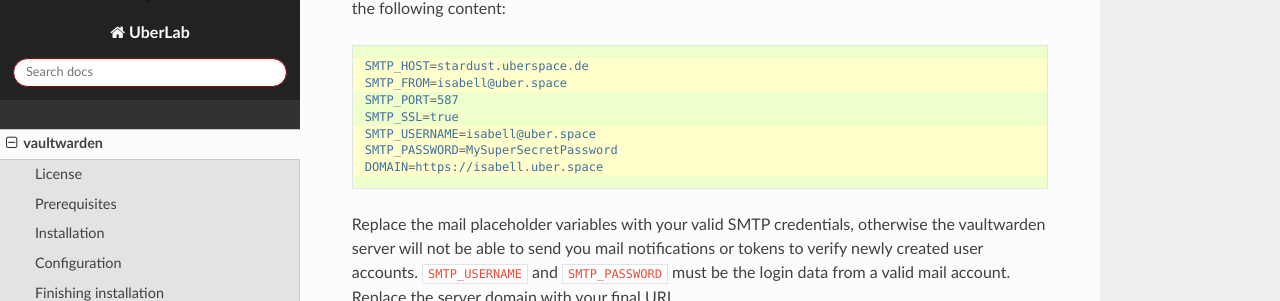
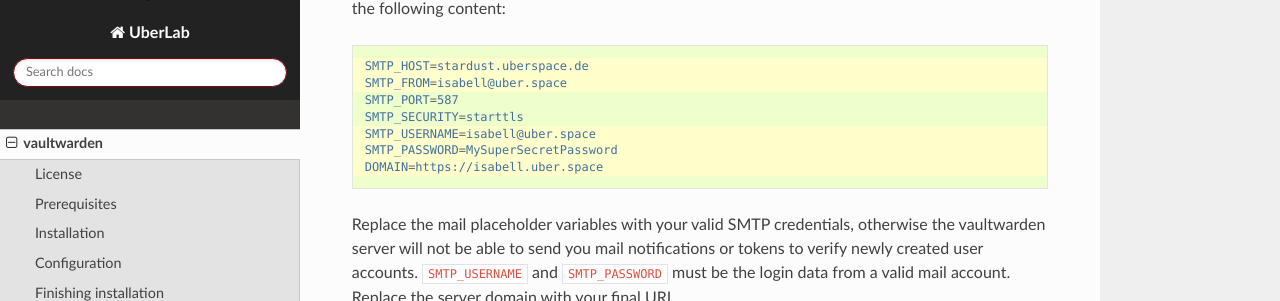
Before and after one commit to Uberspace/lab, a Sphinx documentation site: the page built from source/guide_vaultwarden.rst, in a window 1280 px wide and 900 px high, scrolled down 2481 px. Shown: the part 150-451 px from the top of the window. Built offline with Sphinx 7.4.7 and the Read the Docs theme 2.0.0, drawn with Linux system fonts in a browser that asks for light colours.

Commit message:
Change of SMTP option regarding SSL
Accroding the logs from vaultwarden, installed today, the SMTP_SSL option is deprecated. Original log output:
DEPRECATED]: `SMTP_SSL` or `SMTP_EXPLICIT_TLS` is set. Please use `SMTP_SECURITY` instead.

The installed vaultwarden was not able to send emails, error: [2022-06-27 22:12:30.828][vaultwarden::mail][ERROR] SMTP network error: Resource temporarily unavailable (os error 11)

With the changed SMTP option, everything works fine.

```diff
--- a/source/guide_vaultwarden.rst
+++ b/source/guide_vaultwarden.rst
@@ -92,7 +92,7 @@
  SMTP_HOST=stardust.uberspace.de
  SMTP_FROM=isabell@uber.space
  SMTP_PORT=587
- SMTP_SSL=true
+ SMTP_SECURITY=starttls
  SMTP_USERNAME=isabell@uber.space
  SMTP_PASSWORD=MySuperSecretPassword
  DOMAIN=https://isabell.uber.space
```
